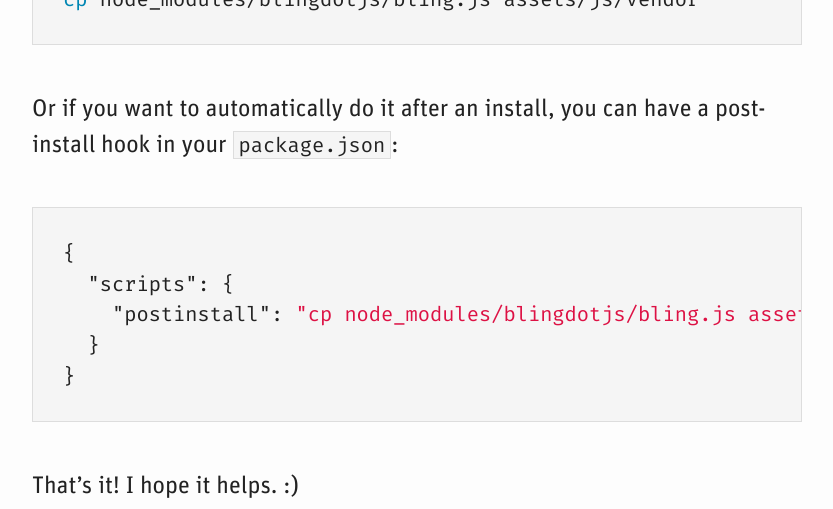
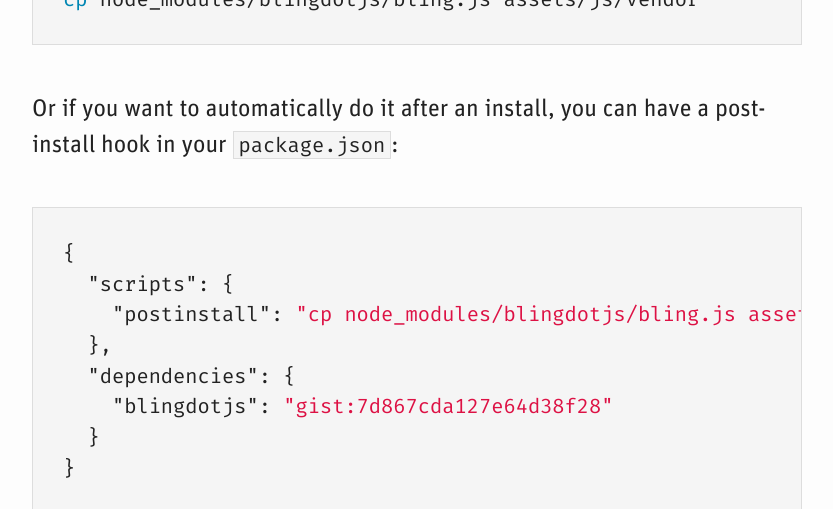
Before and after one commit to edenspiekermann/espi-devblog, a Jekyll site: the page built from _posts/2016-03-02-gists-as-npm-packages.md, in a window 1280 px wide and 900 px high, scrolled down 1676 px, cut to the strip 0-509 px from the top of the window. Shown: the whole strip, without its empty margins (223-1056 px from the left). Built offline with Jekyll 4.4.1, drawn with Linux system fonts in a browser that asks for light colours.

Commit message:
Improved “Gists as npm packages”

```diff
--- a/_posts/2016-03-02-gists-as-npm-packages.md
+++ b/_posts/2016-03-02-gists-as-npm-packages.md
@@ -37,6 +37,9 @@ Or if you want to automatically do it after an install, you can have a post-inst
 {
   "scripts": {
     "postinstall": "cp node_modules/blingdotjs/bling.js assets/js/vendor"
+  },
+  "dependencies": {
+    "blingdotjs": "gist:7d867cda127e64d38f28"
   }
 }
 {% endhighlight %}
```
